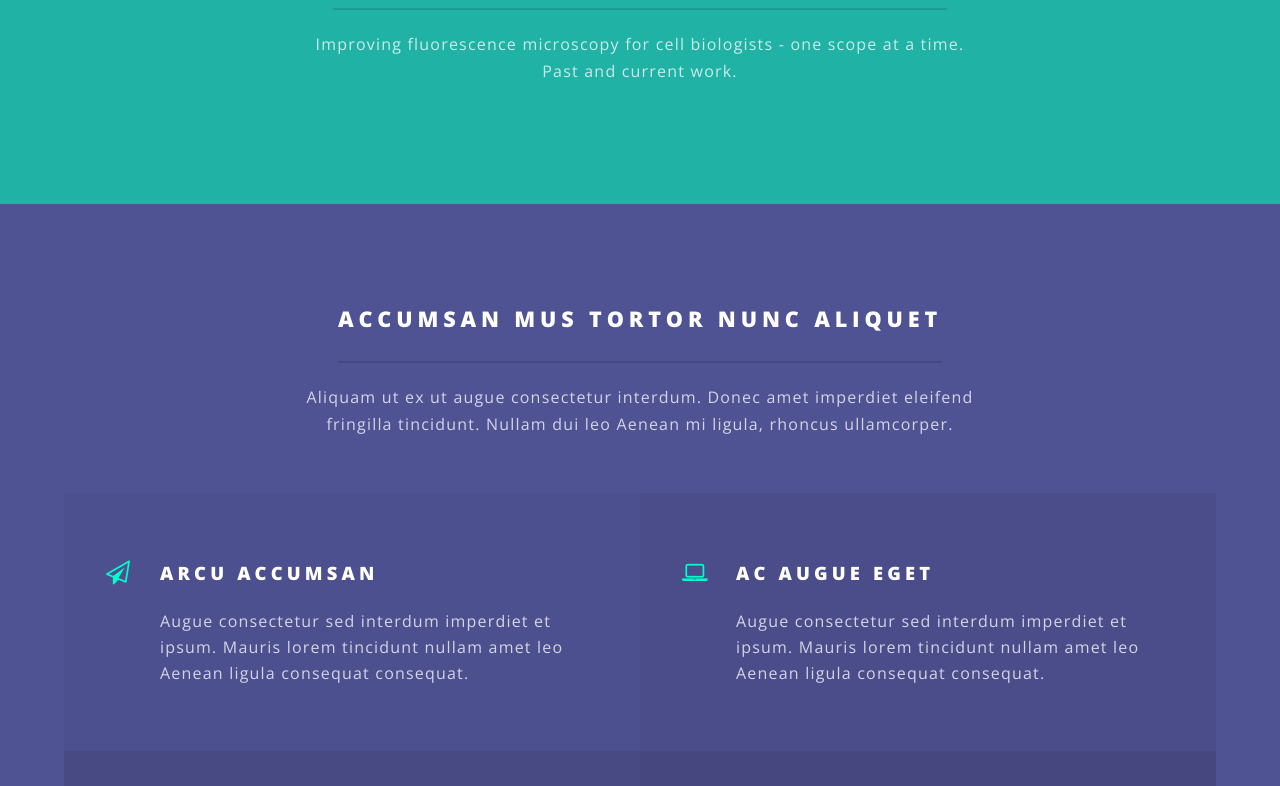
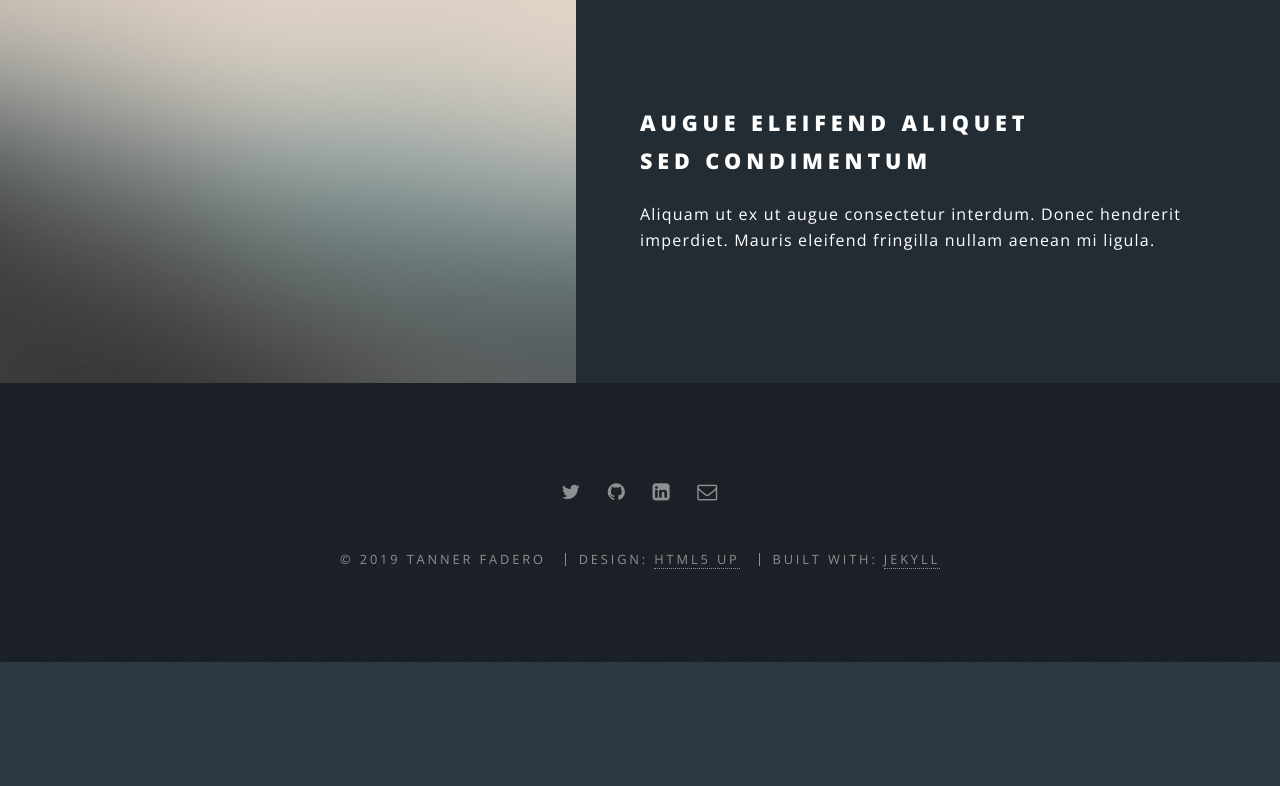
Before and after one commit to fadero/fadero.github.io, a Jekyll site: the page built from index.html, in a window 1280 px wide and 900 px high, scrolled down 1674 px, cut to the strip 114-900 px from the top of the window. Built offline with Jekyll 4.4.1, drawn with Linux system fonts in a browser that asks for light colours; after the commit the page ends 2450 px from its top, so only the background shows below that; some of the changed text lies outside the part shown.

Commit message:
Update index.html

```diff
--- a/index.html
+++ b/index.html
@@ -20,54 +20,18 @@
 								CV is here.</p>
 							</div>
 						</section>
-					</section>
-
-				<!-- Two -->
-
-					<section id="two" class="wrapper style1 special">
-						<div class="image"><img src="images/disc-1.gif" alt="" /></div><div class="content">
-							<header class="major">
+						<section class="spotlight">
+							<div class="image"><img src="images/disc-1.gif" alt="" /></div><div class="content">
 								<h2>Academic Projects and Publications</h2>
 								<p>Improving fluorescence microscopy for cell biologists - one scope at a time.<br>
 								Past and current work. </p>
-							</header>
-						</div>
+							</div>
+						</section>
+						<section class="spotlight">
+							<div class="image"><img src="images/pic03.jpg" alt="" /></div><div class="content">
+								<h2>Augue eleifend aliquet<br />
+								sed condimentum</h2>
+								<p>Aliquam ut ex ut augue consectetur interdum. Donec hendrerit imperdiet. Mauris eleifend fringilla nullam aenean mi ligula.</p>
+							</div>
+						</section>
 					</section>
-
-
-				<!-- Three -->
-					<section id="three" class="wrapper style3 special">
-						<div class="inner">
-							<header class="major">
-								<h2>Accumsan mus tortor nunc aliquet</h2>
-								<p>Aliquam ut ex ut augue consectetur interdum. Donec amet imperdiet eleifend<br />
-								fringilla tincidunt. Nullam dui leo Aenean mi ligula, rhoncus ullamcorper.</p>
-							</header>
-							<ul class="features">
-								<li class="icon fa-paper-plane-o">
-									<h3>Arcu accumsan</h3>
-									<p>Augue consectetur sed interdum imperdiet et ipsum. Mauris lorem tincidunt nullam amet leo Aenean ligula consequat consequat.</p>
-								</li>
-								<li class="icon fa-laptop">
-									<h3>Ac Augue Eget</h3>
-									<p>Augue consectetur sed interdum imperdiet et ipsum. Mauris lorem tincidunt nullam amet leo Aenean ligula consequat consequat.</p>
-								</li>
-								<li class="icon fa-code">
-									<h3>Mus Scelerisque</h3>
-									<p>Augue consectetur sed interdum imperdiet et ipsum. Mauris lorem tincidunt nullam amet leo Aenean ligula consequat consequat.</p>
-								</li>
-								<li class="icon fa-headphones">
-									<h3>Mauris Imperdiet</h3>
-									<p>Augue consectetur sed interdum imperdiet et ipsum. Mauris lorem tincidunt nullam amet leo Aenean ligula consequat consequat.</p>
-								</li>
-								<li class="icon fa-heart-o">
-									<h3>Aenean Primis</h3>
-									<p>Augue consectetur sed interdum imperdiet et ipsum. Mauris lorem tincidunt nullam amet leo Aenean ligula consequat consequat.</p>
-								</li>
-								<li class="icon fa-flag-o">
-									<h3>Tortor Ut</h3>
-									<p>Augue consectetur sed interdum imperdiet et ipsum. Mauris lorem tincidunt nullam amet leo Aenean ligula consequat consequat.</p>
-								</li>
-							</ul>
-						</div>
-					</section>
```
